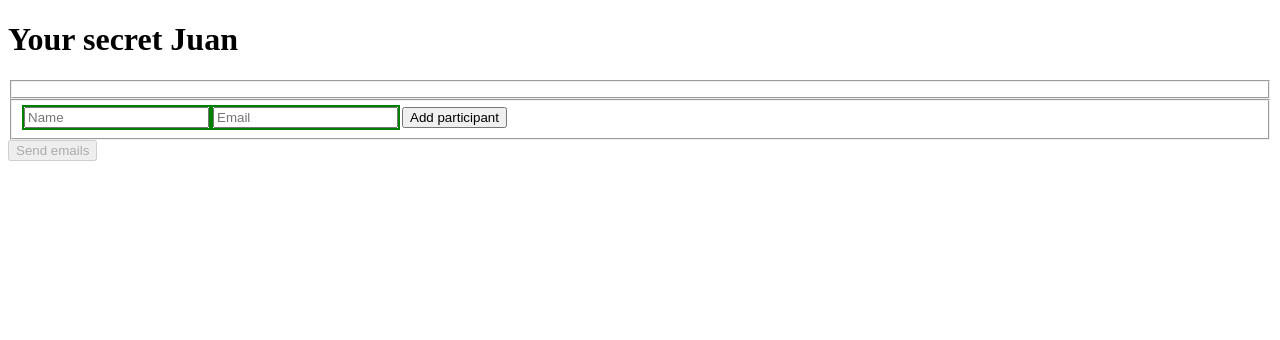
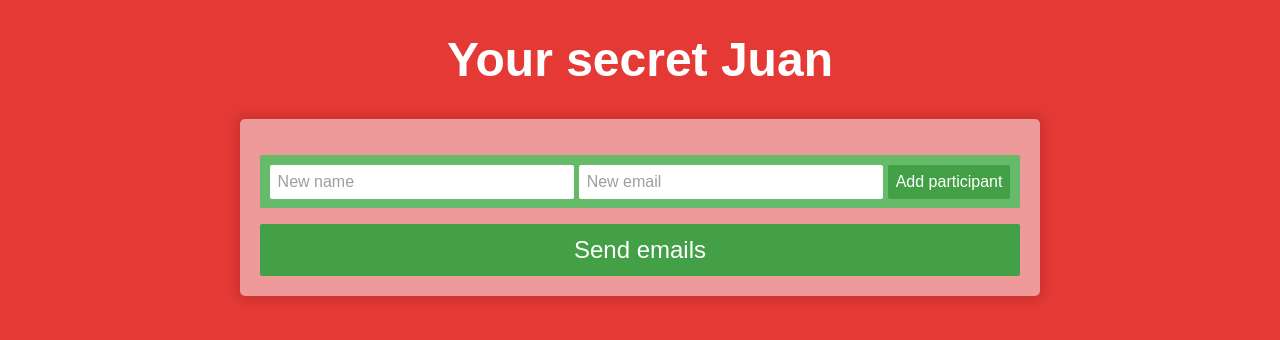
Before and after one commit to JoseIVP/your-secret-juan, a website: page frontend/index.html in a window 1280 px wide. Drawn offline with Linux system fonts and the light colour scheme.

Commit message:
Started styling the page
Added stylings for the form, the title and the backgroudn of the page.
Stylings for messages and dialogs are still missing.

```diff
--- a/frontend/index.css
+++ b/frontend/index.css
@@ -1,9 +1,124 @@
+*{
+    margin: 0;
+    padding: 0;
+    border: 0;
+    box-sizing: border-box;
+}
+
+:root{
+    /* All color definitions: */
+    --page-background: #E53935;
+    --title: white;
+    --form-background: #EF9A9A;
+    --participant-background: #E57373;
+    --new-participant-background: #66BB6A;
+    --input-background: white;
+    --input-placeholder: #9E9E9E;
+    --input-text: #E53935;
+    --new-participant-input-text: #43A047;
+    --input-outline: #B71C1C;
+    --button-background: #E53935;
+    --button-text: white;
+    --submit-button-background: #43A047;
+    --add-participant-button-background: #43A047;
+
+    font-family: Arial, Helvetica, sans-serif;
+    background-color: var(--page-background);
+}
+
+h1{
+    color: var(--title);
+    max-width: 800px;
+    margin: 2rem auto;
+    text-align: center;
+    font-size: 3rem;
+}
+
+#participants-form{
+    background-color: var(--form-background);
+    max-width: 800px;
+    padding: 20px;
+    margin: 0 auto;
+    border-radius: 5px;
+    font-size: 1rem;
+    box-shadow: 0px 0px 10px 5px rgba(0, 0, 0, 0.1);
+}
+
+
+fieldset{
+    font-size: inherit;
+}
+
+input{
+    background-color: var(--input-background);
+    color: var(--input-text);
+    padding: .5em;
+    border-radius: 2px;
+    font-size: inherit;
+    outline: none;
+}
+
+input:focus, input:hover{
+
+}
+
+input::placeholder{
+    color: var(--input-placeholder);
+}
+
 input:invalid{
-    outline: 2px solid red;
+    /* outline: 2px solid red; */
 }
 
 input:valid{
-    outline: 2px solid green;
+    /* outline: 2px solid green; */
+}
+
+button{
+    background-color: var(--button-background);
+    color: var(--button-text);
+    padding: .5em;
+    border-radius: 2px;
+    font-size: inherit;
+}
+
+#participants-form button[type=submit]{
+    width: 100%;
+    font-size: 1.5rem;
+    background-color: var(--submit-button-background);
+}
+
+fieldset[name="participants-list"]{
+    margin-bottom: 1em;
+}
+
+.participant,
+#participants-form > fieldset:last-of-type{
+    display: flex;
+    background-color: var(--participant-background);
+    padding: .6em;
+    border-radius: 2px;
+}
+
+.participant:not(:last-child){
+    margin-bottom: 1em;
+}
+
+#participants-form > fieldset:last-of-type{
+    margin-bottom: 1em;
+    background-color: var(--new-participant-background);
+    --input-text: var(--new-participant-input-text);
+    --button-background: var(--add-participant-button-background);
+}
+
+#participants-form input{
+    flex-grow: 1;
+    margin-right: .3em;
+}
+
+.participant .remove-participant-btn{
+    flex: 0 0 2em;
+    font-weight: bold;
 }
 
 .hidden{
--- a/frontend/index.html
+++ b/frontend/index.html
@@ -14,8 +14,8 @@
         <form id="participants-form" novalidate>
             <fieldset name="participants-list"></fieldset>
             <fieldset>
-                <input type="text" placeholder="Name" name="participant-name">
-                <input type="email" placeholder="Email" name="participant-email">
+                <input type="text" placeholder="New name" name="participant-name">
+                <input type="email" placeholder="New email" name="participant-email">
                 <button type="button" name="add-participant-btn">Add participant</button>
             </fieldset>
             <button type="submit" disabled>Send emails</button>
```
